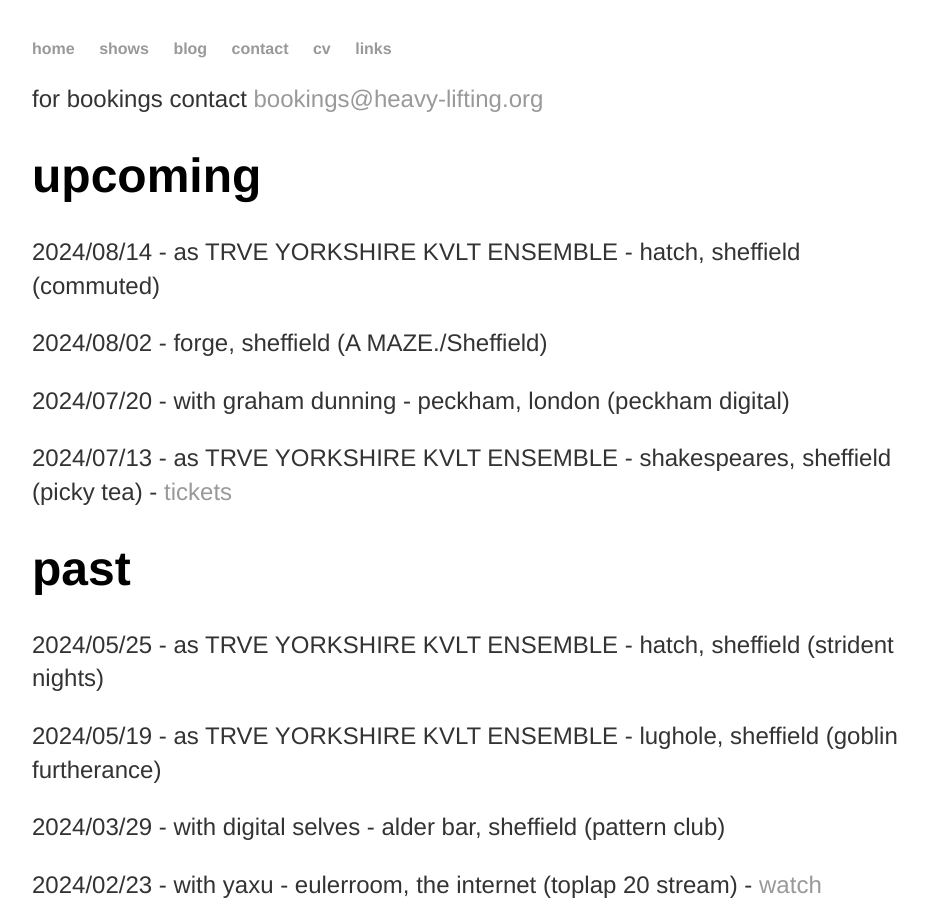
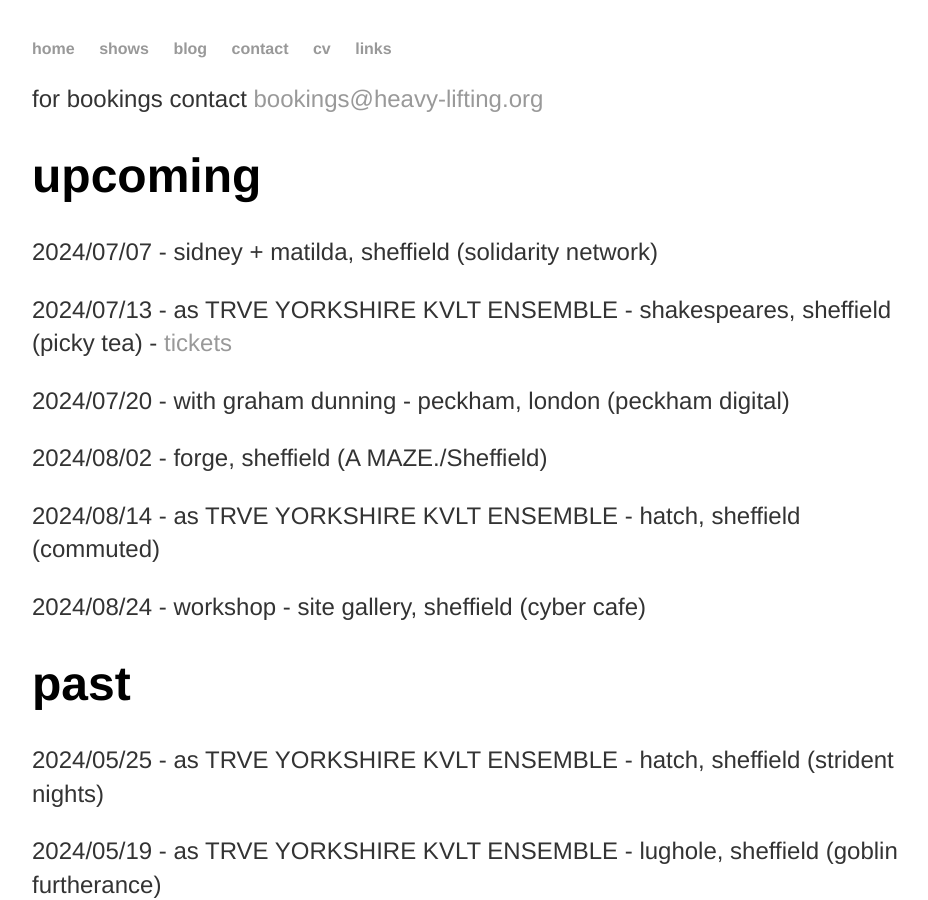
Before and after one commit to heavy-lifting/heavy-lifting.github.io, a Jekyll site: the page built from shows.html, in a window 1280 px wide and 900 px high. Shown: the whole window, without its empty margins (160-1088 px from the left). Built offline with Jekyll 4.4.1, drawn with Linux system fonts in a browser that asks for light colours.

Commit message:
Update shows.html

```diff
--- a/shows.html
+++ b/shows.html
@@ -8,13 +8,19 @@ title: shows
 <div class="upcoming">
 	<h1>upcoming</h1>
 
-<p>2024/08/14 - as TRVE YORKSHIRE KVLT ENSEMBLE - hatch, sheffield (commuted)</p>
+<p>2024/07/07 - sidney + matilda, sheffield (solidarity network)</p>
+	<p>2024/07/13 - as TRVE YORKSHIRE KVLT ENSEMBLE - shakespeares, sheffield (picky tea) - <a href = "https://ra.co/events/1938278" target="_blank">tickets</a></p>
+	<p>2024/07/20 - with graham dunning - peckham, london (peckham digital)</p>
+	<p>2024/08/02 - forge, sheffield (A MAZE./Sheffield)</p>
+	<p>2024/08/14 - as TRVE YORKSHIRE KVLT ENSEMBLE - hatch, sheffield (commuted)</p>
+	<p>2024/08/24 - workshop - site gallery, sheffield (cyber cafe)</p>
 
-<p>2024/08/02 - forge, sheffield (A MAZE./Sheffield)</p>
 
-<p>2024/07/20 - with graham dunning - peckham, london (peckham digital)</p>
 
-<p>2024/07/13 - as TRVE YORKSHIRE KVLT ENSEMBLE - shakespeares, sheffield (picky tea) - <a href = "https://ra.co/events/1938278" target="_blank">tickets</a></p>
+
+
+
+
 
 </div>
 
```
